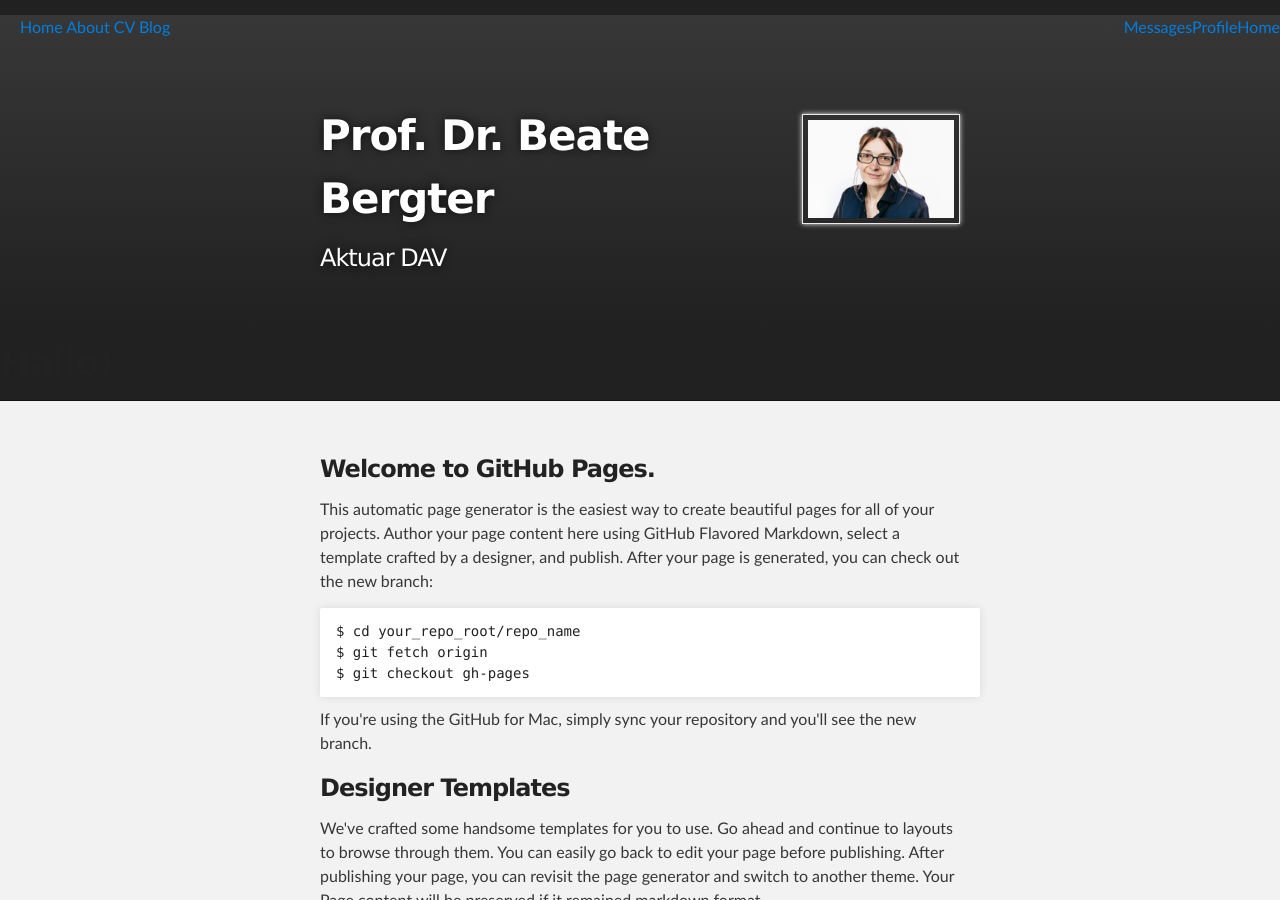
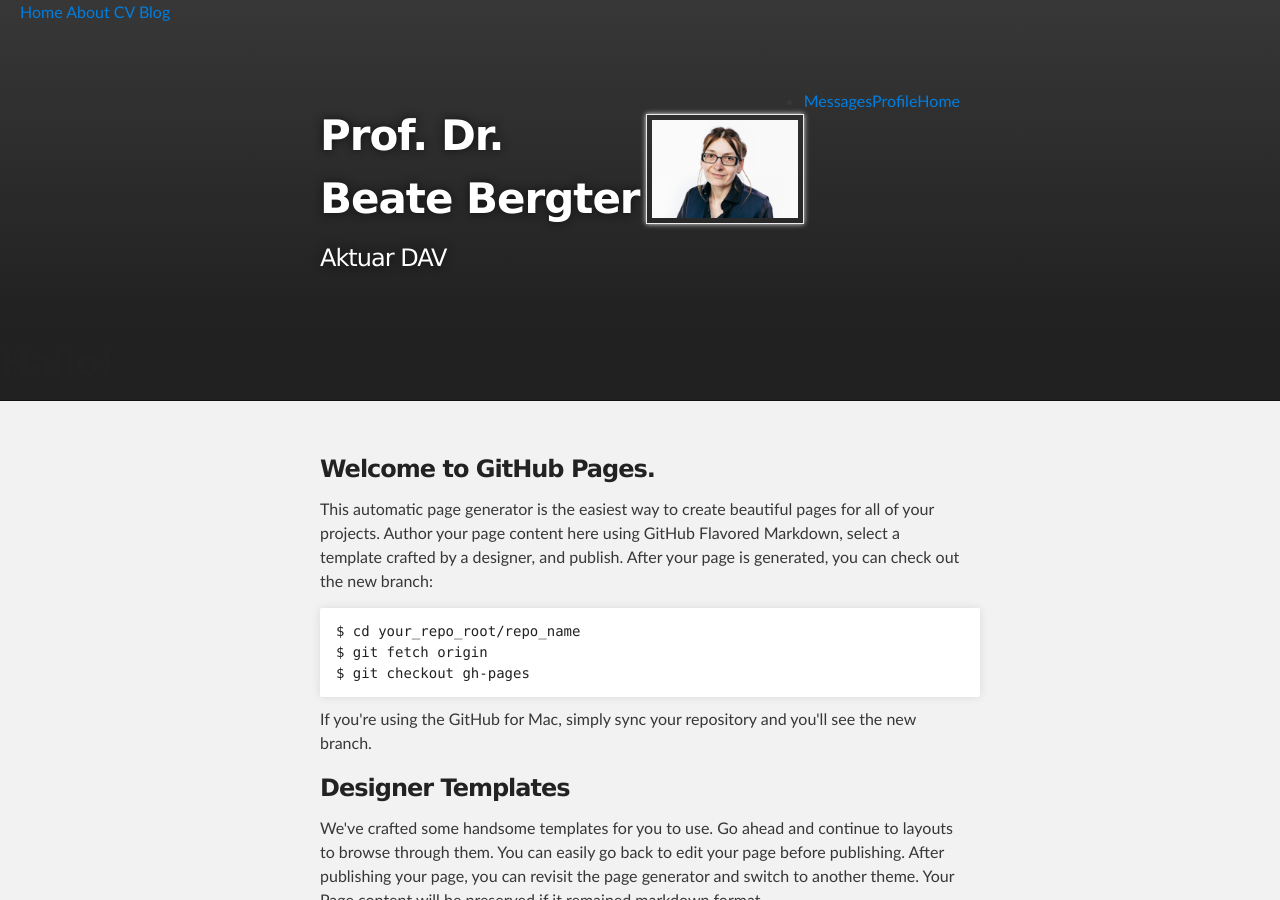
Before and after one commit to bbergter/bbergter, a Jekyll site: the page index.html, which Jekyll copies as it is, in a window 1280 px wide and 900 px high. Built offline with Jekyll 4.4.1, drawn with Linux system fonts in a browser that asks for light colours.

Commit message:
Update index.html

```diff
--- a/index.html
+++ b/index.html
@@ -10,7 +10,7 @@
 
       <title>Prof. Dr. Beate Bergter</title>
       <meta name="author" content="Beate Bergter">
-      <meta name="publisher" content="Htw-Berlin">
+      <meta name="publisher" content="HTW-Berlin">
       <meta name="robots" content="INDEX,FOLLOW">
       <meta name="content-language" content="de">
       <meta name="keywords" content=" Hochschule für Technik und
@@ -24,13 +24,6 @@
        <!-- HEADER -->
     <div id="header_wrap" class="outer">
 
-     <ul class="nav nav-tabs">
-      <li style="float:right" class="active"><a href="#">Home</a></li>
-      <li style="float:right"><a href="#">Profile</a></li>
-      <li style="float:right"><a href="#">Messages</a></li>
-    </ul>
-
-
 
        <nav>
     		<ul class="nav nav-pills pull-right">
@@ -43,6 +36,13 @@
 
 
         <header class="inner">
+             <ul class="nav nav-tabs">
+      <li style="float:right" class="active"><a href="#">Home</a></li>
+      <li style="float:right"><a href="#">Profile</a></li>
+      <li style="float:right"><a href="#">Messages</a></li>
+    </ul>
+
+
         <img alt="moi" src="moi.jpg" height="98" align="right" hspace="100" width="146">
 
           <h1 id="project_title">Prof. Dr. Beate Bergter</h1>
```
